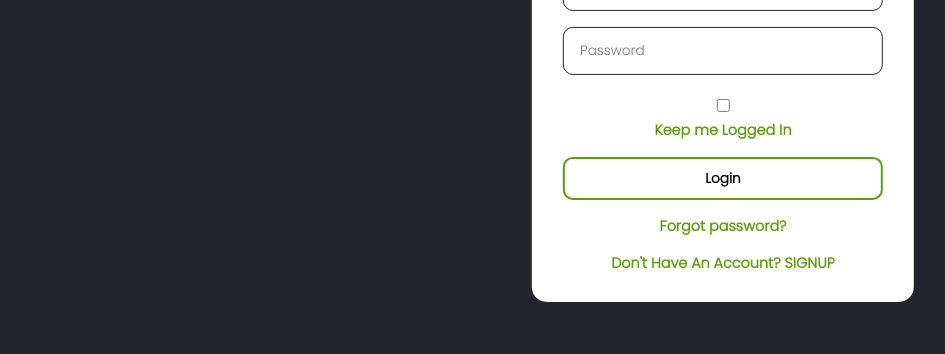
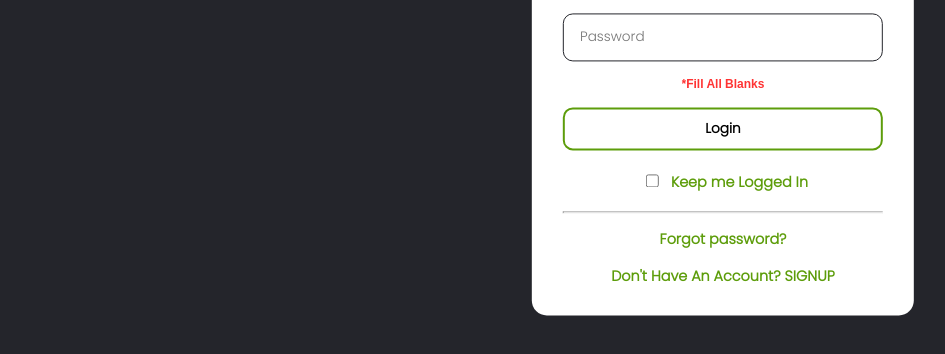
Before and after one commit to duniyash/Gamers-Health-Application, an Electron app: page login.html in a window 1450 px wide. Both pictures are taken after a click on the button "Login". Shown: the part 336-690 px from the top of the page, without its empty margins (2-947 px from the left). Drawn offline with nearby package versions, Linux system fonts and the light colour scheme.

Commit message:
Update login.html

```diff
--- a/login.html
+++ b/login.html
@@ -18,16 +18,25 @@
       <img class="logo" src="img/logo.png" alt="logo" />
     </header>
     <div class="main">
+      <dialog class="modal" id="modal">
+
+        <br>
+        <p>Press Esc to Close.</p>
+      </dialog>
       <div class="loginContainer">
         <h3 class="sectionHeader">LOGIN</h3>
         <input type="email" name="email" id="email" placeholder="Email" class="form-control">
         <input type="password" name="password" id="password" placeholder="Password" class="form-control"/>
+        <span class="errorMessageShow " id="errorMessageShow"></span>
+        <button type="button" id="btnlogin"> Login </button>
         <div class="custom-control custom-switch mb-3">
-          <input type="checkbox" class="custom-control-input" id="customSwitch1">
-          <label class="custom-control-label" for="customSwitch1">Keep me Logged In</label>
+          <div>
+            <input type="checkbox" class="custom-control-input" id="customSwitch1">
+            <label class="custom-control-label" for="customSwitch1">Keep me Logged In</label>
+          </div>
         </div>
-        <button type="button" id="btnlogin"> Login </button>
-        <a href="forgetPassword.html" class="text-dark">Forgot password?</a>
+        <hr>
+        <a href="forgetPassword.html" class="text-dark-1">Forgot password?</a>
         <a href="signup.html" class="text-dark">Don't Have An Account? SIGNUP</a>
       </div>
     </div>
```
